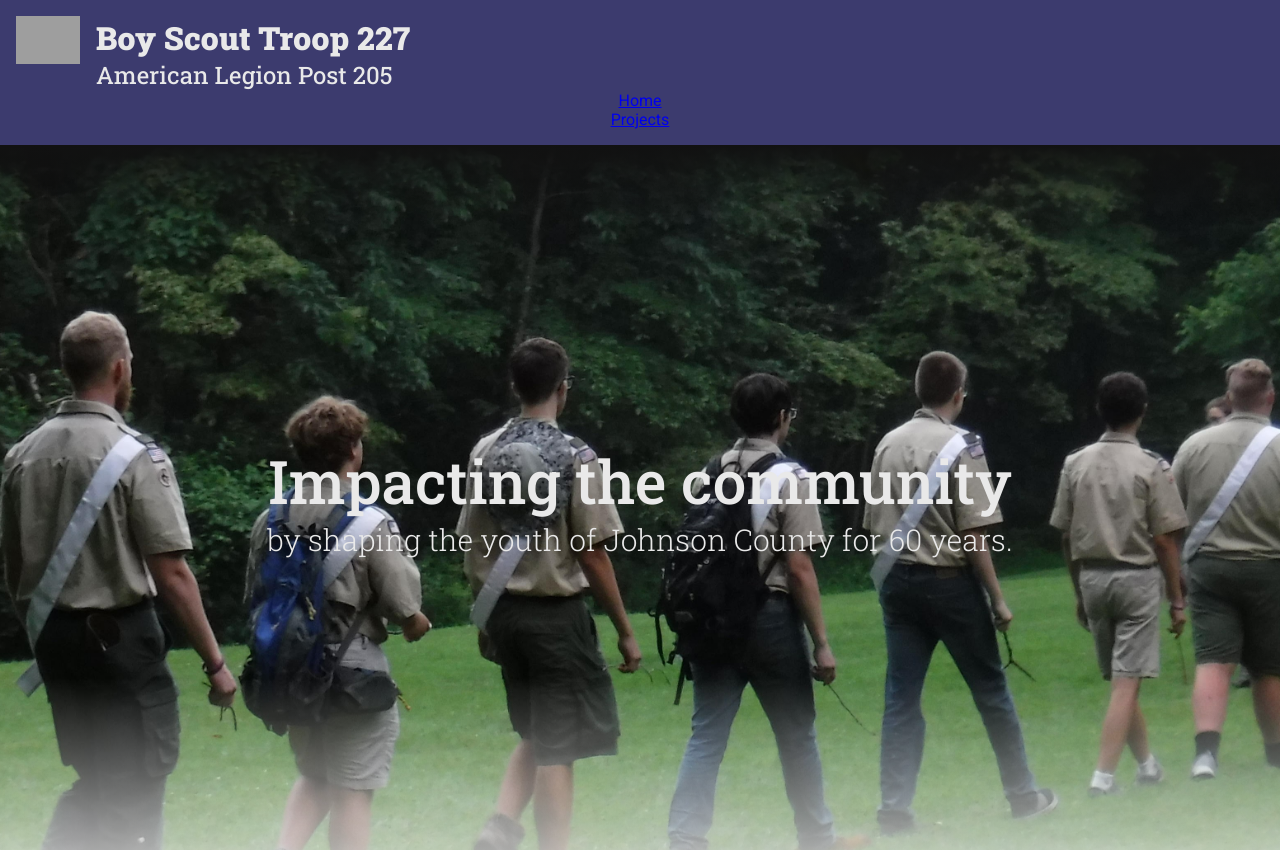
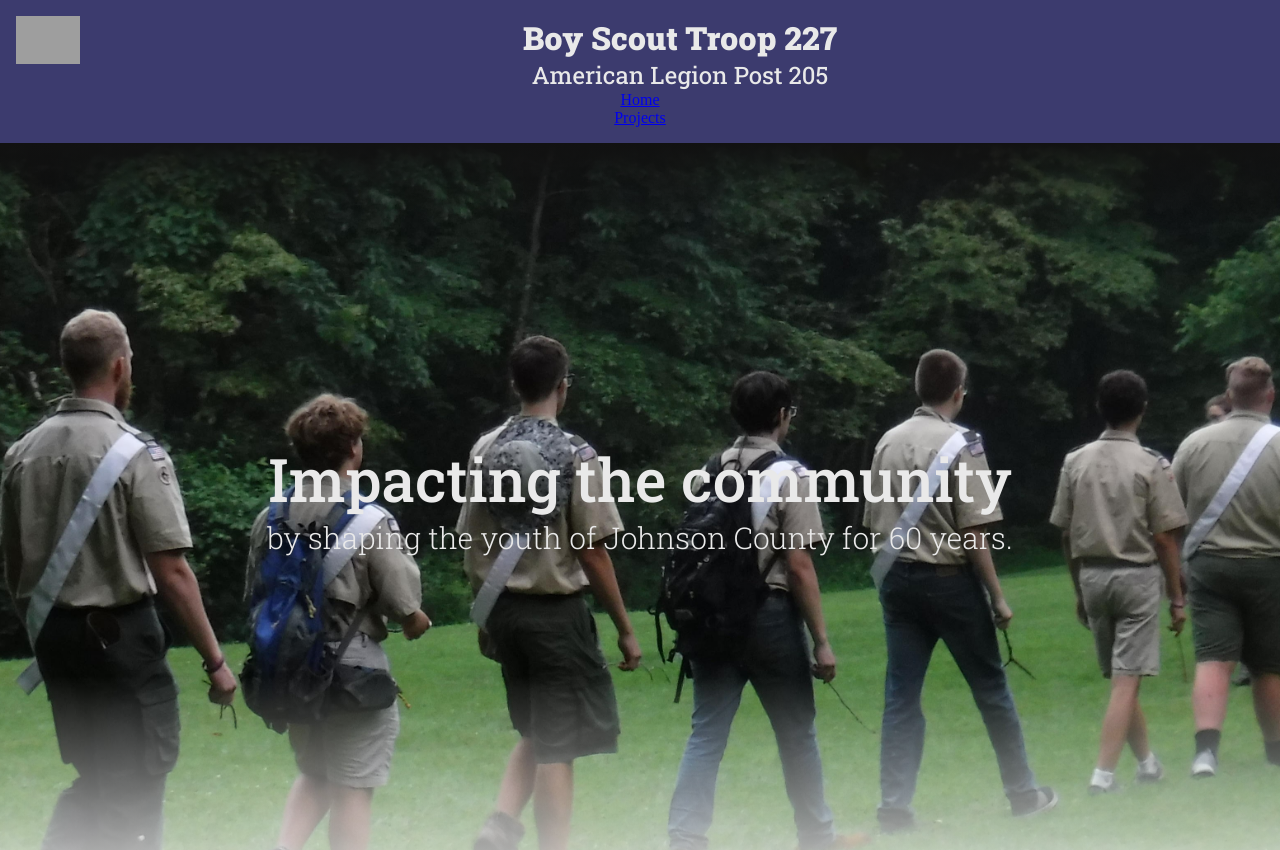
Before and after one commit to SATroop227Media/WebpageTroop227, a React (Vite) app: page / in a window 1280 px wide. Shown: the top 850 px of the page. Built offline with nearby package versions, Linux system fonts and the light colour scheme; grey boxes are pictures that could not be loaded.

Commit message:
working on sizes

```diff
--- a/src/styles/global/App.css
+++ b/src/styles/global/App.css
@@ -428,9 +428,6 @@ footer {
   padding: 2em 0;
 }
 
-
-
-
 .footer-left {
   width: 55%;
 }
--- a/src/styles/global/index.css
+++ b/src/styles/global/index.css
@@ -6,9 +6,9 @@
 } */
 
 /*This is the font used by official bsa (serif font)*/
-@import
-url('https://fonts.googleapis.com/css2?family=Roboto+Slab:wght@100..900&family=Roboto:ital,wght@0,100;0,300;0,400;0,500;0,700;0,900;1,100;1,300;1,400;1,500;1,700;1,900&display=swap');
 @import url("./variables/colors.css");
+@import url("./variables/typepography.css");
+@import url("./variables/sizes.css");
 
 * {
   box-sizing: border-box;
@@ -16,6 +16,7 @@ url('https://fonts.googleapis.com/css2?family=Roboto+Slab:wght@100..900&family=R
   border: none;
   padding: 0;
   list-style: none;
+  text-align: center;
 }
 
 ::selection {
@@ -26,16 +27,12 @@ url('https://fonts.googleapis.com/css2?family=Roboto+Slab:wght@100..900&family=R
 html {
   --page-background-color: var(--color-white-base)
 
+  font-family: var(--font-family-body);
   font-weight: 300;
   color: var(--color-text);
   background-color: var(--page-background-color);
 }
 
-body {
-  margin: 0;
-  font-family: 'Roboto', sans-serif;
-  text-align: center;
-}
 img {
   max-width: 100%;
   height: auto;
--- /dev/null
+++ b/src/styles/global/variables/sizes.css
@@ -0,0 +1,28 @@
+
+
+:root {
+    --size-pixel: 0.0625rem;
+    --size-one-qt: 0.25rem;
+    --size-one-half-qt: 0.375rem;
+    --size-half: 0.5rem;
+    --size-three-qt: 0.75rem;
+    --size-four-fifth: 0.8rem;
+    --size-full: 1rem;
+    --size-five-qt: 1.25rem;
+    --size-six-qt: 1.5rem;
+    --size-double: 2rem;
+    --size-ten-qt: 2rem;
+    --size-triple: 3rem;
+    --size-quadruple: 4rem;
+
+    --size-font-xsmall: 0.75rem;
+    --size-font-small: 0.875rem;
+    --size-font-medium: 1rem;
+    --size-font-large: 1.25rem;
+    --size-font-header: 2rem;
+
+    --size-mobile-x: 18.75rem;
+    --size-desktop-x: 120rem;
+    --size-mobile-y: 12.5rem;
+    --size-desktop-y: 67.5rem;
+}
--- a/src/styles/global/variables/typepography.css
+++ b/src/styles/global/variables/typepography.css
@@ -0,0 +1,28 @@
+@import
+url('https://fonts.googleapis.com/css2?family=Roboto+Slab:wght@100..900&family=Roboto:ital,wght@0,100;0,300;0,400;0,500;0,700;0,900;1,100;1,300;1,400;1,500;1,700;1,900&display=swap');
+
+:root {
+    --font-family-body: 'Roboto', sans-serif;
+}
+
+:is(h1, h2, h3, h4, h5, h6):not([class])
+.h1,
+.h2,
+.h3,
+.h4,
+.h5,
+.h6 {
+  letter-spacing: 0.0156rem;
+}
+
+h2:not([class]),
+.h2 {
+    padding: 0 0 .25rem;
+    color: var(--color-h2);
+    font-size: var(--size-font-xsmall);
+    text-transform: uppercase;
+}
+
+.p {
+    font-size: var(--size-font-xsmall);
+}
```
